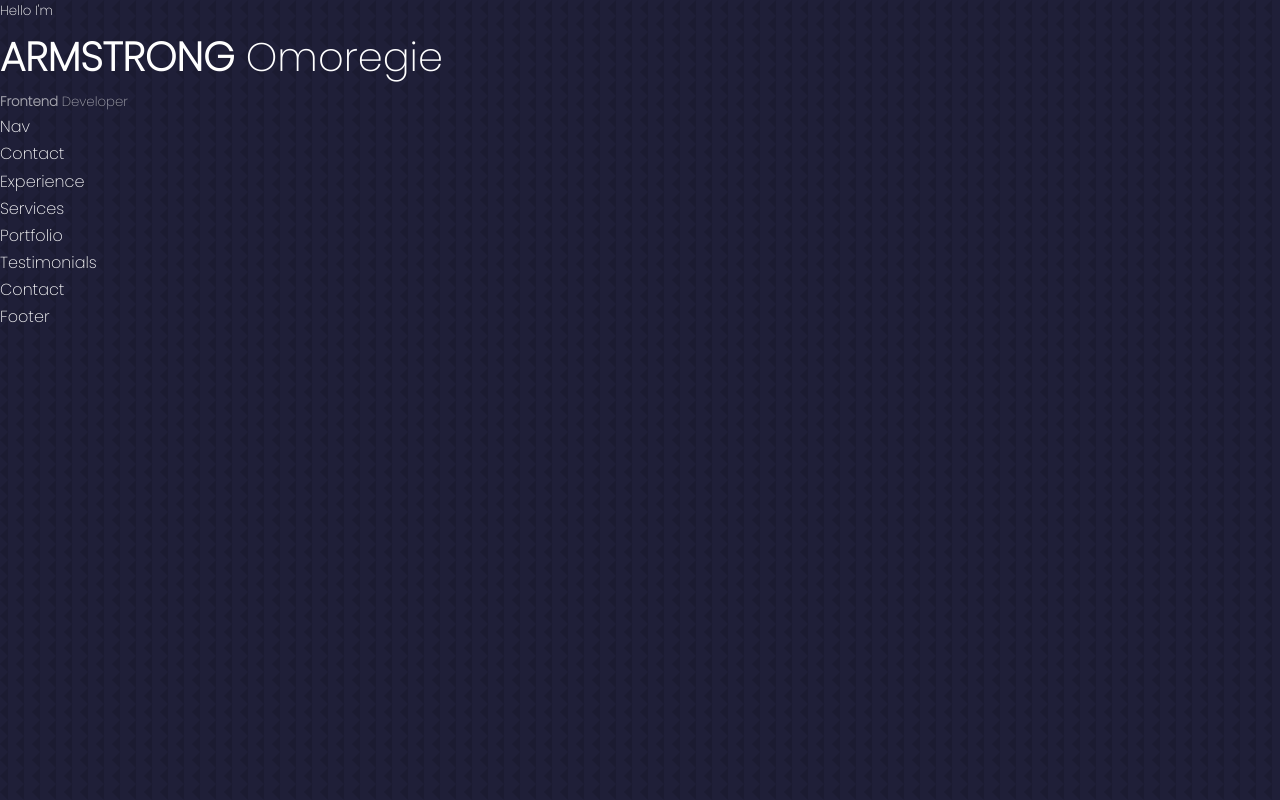
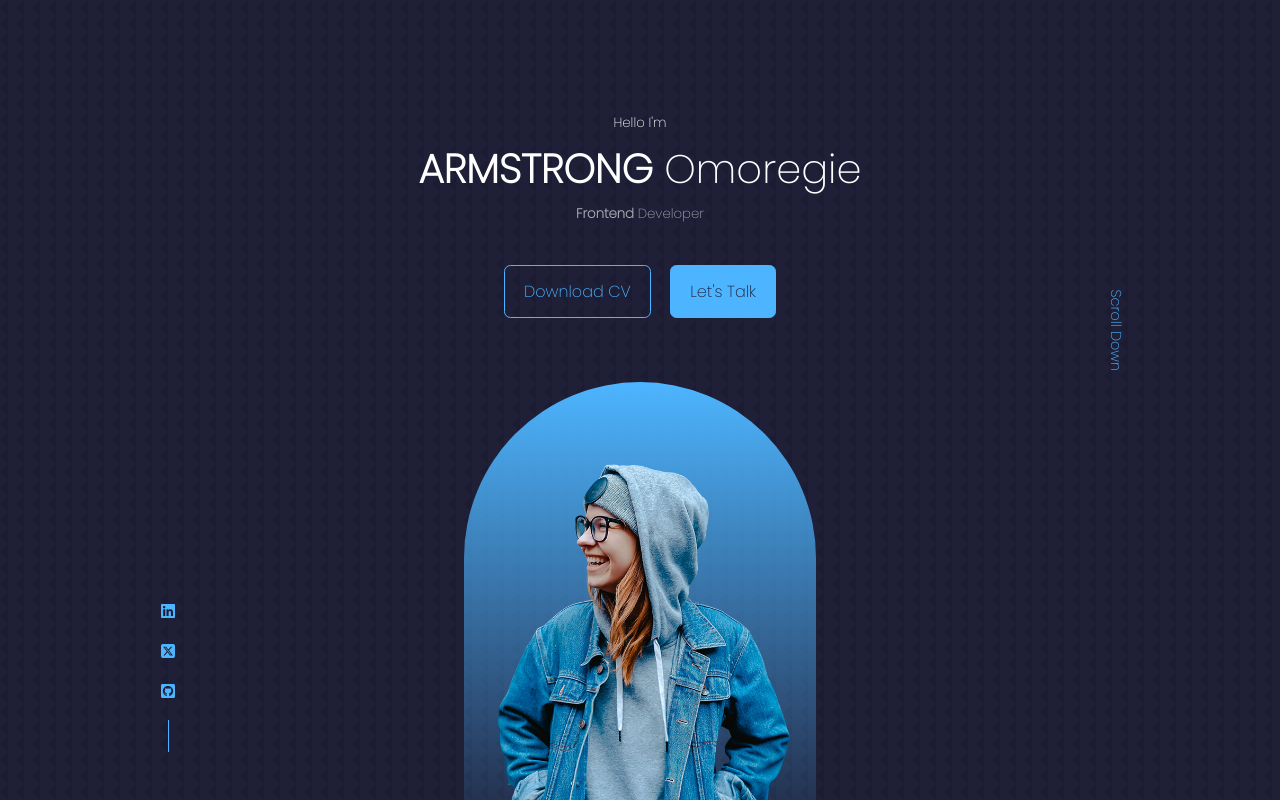
Before and after one commit to ARMSTRONG-AISOSA/personal-react-portfolio, a React (Create React App) app: page / in a window 1280 px wide. Built offline with nearby package versions, Linux system fonts and the light colour scheme.

Commit message:
5th - incomplete header

```diff
--- a/package.json
+++ b/package.json
@@ -8,6 +8,7 @@
     "@testing-library/user-event": "^13.5.0",
     "react": "^18.2.0",
     "react-dom": "^18.2.0",
+    "react-icons": "^5.0.1",
     "react-scripts": "5.0.1",
     "web-vitals": "^2.1.4"
   },
--- a/src/App.jsx
+++ b/src/App.jsx
@@ -13,14 +13,14 @@
     return (
         <div>
             <Header />
-            <Nav />
+            {/* <Nav />
             <About />
             <Experience />
             <Services />
             <Portfolio />
             <Testimonials />
             <Contact />
-            <Footer />
+            <Footer />  */}
 
         </div>
     )
--- a/src/components/header/CTA.jsx
+++ b/src/components/header/CTA.jsx
@@ -4,8 +4,8 @@
 const CTA = () => {
   return (
     <div className='cta'>
-      <a href={CV} download>Download CV</a>
-      <a href="#contact">Let's Talk</a>
+      <a href={CV} download className='btn'>Download CV</a>
+      <a href="#contact" className='btn btn-primary'>Let's Talk</a>
     </div>
   )
 }
--- a/src/components/header/Header.jsx
+++ b/src/components/header/Header.jsx
@@ -1,13 +1,25 @@
 import React from 'react';
 import './header.css';
+import CTA from './CTA';
+import ME from '../../assets/me.png';
+import HeaderSocials from './HeaderSocials';
 
 const Header = () => {
   return (
     <header>
-      <div className="container header__container">
+      <div className='container header__container'>
         <h5>Hello I'm</h5>
         <h1><b>ARMSTRONG</b> Omoregie</h1>
         <h5 className='text-light'><b>Frontend</b> Developer</h5>
+        <CTA />
+
+        <HeaderSocials />
+
+        <div className="me">
+          <img src={ME} alt="me" />
+        </div>
+
+        <a href="#contact" className='scroll__down'>Scroll Down</a>
       </div>
     </header>
   )
--- /dev/null
+++ b/src/components/header/HeaderSocials.jsx
@@ -0,0 +1,16 @@
+import React from 'react';
+import { FaLinkedin } from "react-icons/fa";
+import { FaSquareXTwitter } from "react-icons/fa6";
+import { FaGithubSquare } from "react-icons/fa";
+
+const HeaderSocials = () => {
+    return (
+        <div className='header__socials'>
+            <a href="https://linkedin.com" target='_blank'><FaLinkedin /></a>
+            <a href="https://twitter.com" target='_blank'><FaSquareXTwitter /></a>
+            <a href="https://github.com" target='_blank'><FaGithubSquare /></a>
+        </div>
+    )
+}
+
+export default HeaderSocials
--- a/src/components/header/header.css
+++ b/src/components/header/header.css
@@ -0,0 +1,62 @@
+header {
+    overflow: hidden;
+    height: 100vh;
+    padding-top: 7rem;
+}
+
+.header__container {
+    text-align: center;
+    height: 100%;
+    position: relative;
+}
+
+/* ====================  CTA =================== */
+
+.cta {
+    margin-top: 2.5rem;
+    display: flex;
+    gap: 1.2rem;
+    justify-content: center;
+}
+
+
+/* ====================  HEADER SOCIALS =================== */
+.header__socials {
+    position: absolute;
+    display: flex;
+    flex-direction: column;
+    align-items: center;
+    gap: 0.8rem;
+    left: 0;
+    bottom: 3rem;
+}
+
+.header__socials::after {
+    content: "";
+    width: 1px;
+    height: 2rem;
+    background-color: var(--color-primary);
+}
+
+.me {
+    background-image: linear-gradient(var(--color-primary), transparent);
+    position: absolute;
+    width: 22rem;
+    height: 30rem;
+    left: 50%;
+    transform: translateX(-50%);
+    margin-top: 4rem;
+    border-radius: 12rem 12rem 0 0;
+    padding: 5rem 1.5rem 1.5rem 1.5rem;
+    overflow: hidden;
+}
+
+
+/* ====================  SCROLL DOWN =================== */
+.scroll__down {
+    position: absolute;
+    right: -2.3rem;
+    transform: rotate(90deg);
+    font-size: 0.9rem;
+    font-weight: 300;
+}
--- a/src/style.css
+++ b/src/style.css
@@ -25,7 +25,7 @@
     --container-width-ms: 90%;
 
     /* Transition */
-    --transition: all 400ms easy;
+    --transition: all 400ms ease;
 }
 
 html {
@@ -48,7 +48,7 @@
 
 .container {
     width: var(--container-width-lg);
-    margin: o auto;
+    margin: 0 auto;
 }
 
 h1,
@@ -133,7 +133,7 @@
 /* ======================== Media Queries - Mobile ======================== */
 @media screen and (max-width:600px) {
     .container {
-        width: var(--container-width-sm);
+        width: var(--container-width-ms);
     }
 
     section > h2 {
```
Also changed, not shown: 1 other file (tests, documents, lock files or other folders).
